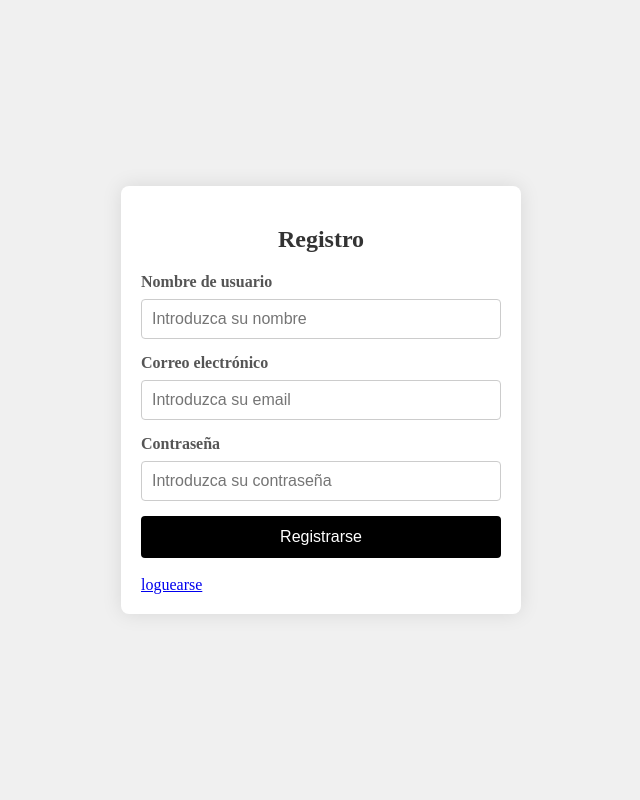
After one commit to anachuchu278/tesina, a CodeIgniter 4 app: the page made by app/Views/registerVista.php in a window 1280 px wide. The commit adds this page. Shown: the whole page, without its empty margins (319-959 px from the left). Run offline with PHP 8.4 and a stand-in for CodeIgniter, Linux system fonts and the light colour scheme; the template is opened without the code that fills it, so the values that code supplies are empty; some libraries are stand-ins or nearby versions.

Commit message:
Merge register y login 30/05/2024

```diff
--- /dev/null
+++ b/app/Views/registerVista.php
@@ -0,0 +1,27 @@
+<!DOCTYPE html>
+<html lang="en">
+<head>
+    <link rel="stylesheet" href="<?= base_url('css/register.css') ?>">
+    <meta charset="UTF-8">
+    <meta name="viewport" content="width=device-width, initial-scale=1.0">
+    <title>Register</title>
+</head>
+<body>
+<div class="register-form">
+        <h2>Registro</h2>
+        <form method="post" action="<?= base_url('register')?>" >
+            <label for="nombre">Nombre de usuario</label>
+            <input type="text" id="username" name="nombre" placeholder="Introduzca su nombre" required><br>
+
+            <label for="email">Correo electrónico</label>
+            <input type="email" id="email" name="email" placeholder="Introduzca su email"required><br>
+
+            <label for="password">Contraseña</label>
+            <input type="password" id="password" name="password" placeholder="Introduzca su contraseña" required><br>
+
+            <button type="submit" href="<?= base_url('register') ?>">Registrarse</button>
+        </form><br>
+        <a href="loginVista" >loguearse</a>
+    </div>
+</body>
+</html>
--- /dev/null
+++ b/public/css/register.css
@@ -0,0 +1,68 @@
+/* Estilos generales */
+body {
+    font-family: Georgia, Times, serif,;
+    background-color: #f0f0f0;
+    display: flex;
+    justify-content: center;
+    align-items: center;
+    height: 100vh;
+    margin: 0;
+}
+
+/* Estilos del contenedor del formulario */
+.register-form {
+    background-color: #fff;
+    padding: 20px;
+    border-radius: 8px;
+    box-shadow: 0 0 20px rgba(0, 0, 0, 0.1);
+    width: 100%;
+    max-width: 400px;
+    box-sizing: border-box;
+}
+
+/* Estilo del título del formulario */
+.register-form h2 {
+    margin-bottom: 20px;
+    font-size: 24px;
+    text-align: center;
+    color: #333;
+}
+
+/* Estilos de las etiquetas */
+.register-form label {
+    display: block;
+    margin-bottom: 8px;
+    font-weight: bold;
+    color: #555;
+}
+
+/* Estilos de los campos de entrada */
+.register-form input[type="text"],
+.register-form input[type="email"],
+.register-form input[type="password"] {
+    width: 100%;
+    padding: 10px;
+    margin-bottom: 15px;
+    border: 1px solid #ccc;
+    border-radius: 4px;
+    box-sizing: border-box;
+    font-size: 16px;
+}
+
+/* Estilo del botón de envío */
+.register-form button {
+    width: 100%;
+    padding: 12px;
+    background-color: #000000;
+    color: #fff;
+    border: none;
+    border-radius: 4px;
+    font-size: 16px;
+    cursor: pointer;
+    transition: background-color 0.3s ease;
+}
+
+/* Efecto hover en el botón */
+.register-form button:hover {
+    background-color: #7e747491;
+}
```
Also changed, not shown: app/Config/Routes.php (+7 -5 lines), app/Controllers/LoginControlador.php (+18 -2 lines), app/Controllers/RegisterControlador.php (+17 -10 lines), app/Views/loginVista.php (+12 -0 lines), app/Views/register.php (deleted, +0 -27 lines), public/css/login.css (added, +68 -0 lines).
